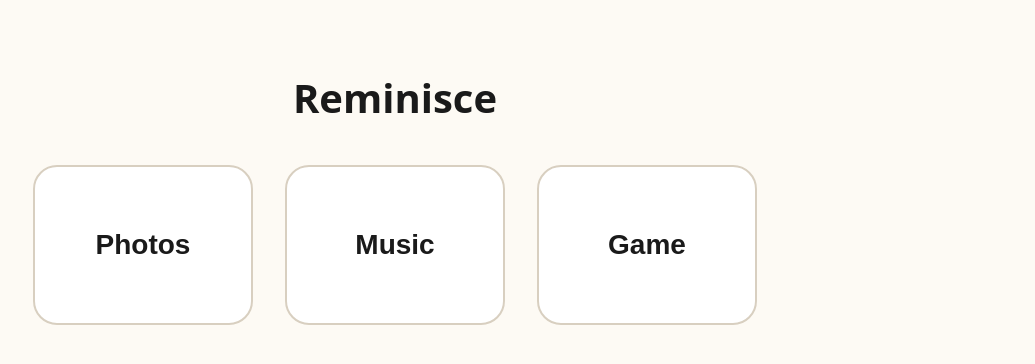
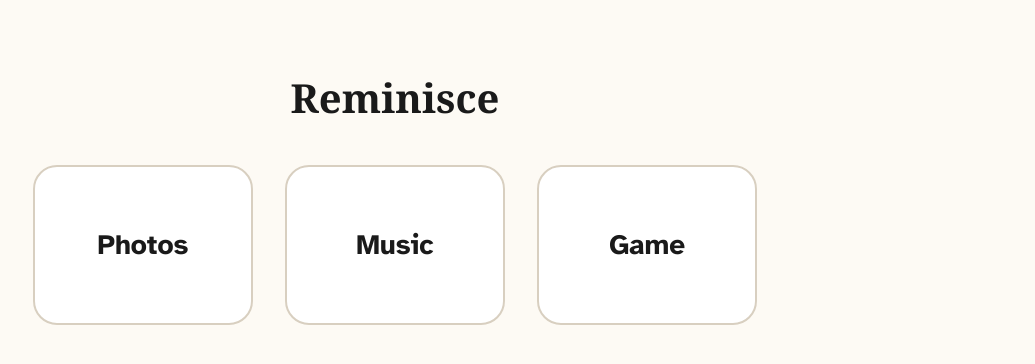
Before and after one commit to luciaSeo02/reminisce, a React (Vite) app: page / in a window 1280 px wide. Shown: the part 216-580 px from the top of the page, without its empty margins (245-1280 px from the left). Built offline with nearby package versions, Linux system fonts and the light colour scheme.

Commit message:
feat: self-host Atkinson Hyperlegible and Fraunces fonts

```diff
--- a/package.json
+++ b/package.json
@@ -10,6 +10,8 @@
     "test": "vitest run"
   },
   "dependencies": {
+    "@fontsource-variable/fraunces": "^5.3.0",
+    "@fontsource/atkinson-hyperlegible": "^5.3.0",
     "fflate": "^0.8.3",
     "react": "^19.2.8",
     "react-dom": "^19.2.8"
--- a/src/index.css
+++ b/src/index.css
@@ -12,6 +12,9 @@
   --color-text: #1a1a1a;
   --color-accent-soft: #fbf3e3;
   --color-muted: #6b6b6b;
+
+  --font-body: 'Atkinson Hyperlegible', system-ui, -apple-system, 'Segoe UI', sans-serif;
+  --font-display: 'Fraunces Variable', Georgia, serif;
 }
 
 /* Every font-size below is in rem, so this is the single point of control
@@ -27,8 +30,23 @@ html {
 body {
   margin: 0;
   min-height: 100vh;
-  font-family: system-ui, -apple-system, 'Segoe UI', sans-serif;
+  font-family: var(--font-body);
   font-size: 1.125rem;
   color: var(--color-text);
   background: var(--color-bg);
 }
+
+h1,
+h2 {
+  font-family: var(--font-display);
+  font-weight: 600;
+  font-variation-settings: 'SOFT' 100;
+}
+
+/* Form controls do not inherit the page font by default. */
+button,
+input,
+select,
+textarea {
+  font-family: inherit;
+}
--- a/src/main.jsx
+++ b/src/main.jsx
@@ -4,6 +4,11 @@ import App from './App.jsx'
 import ManageScreen from './screens/ManageScreen.jsx'
 import { LanguageProvider } from './i18n/LanguageContext.jsx'
 import { DisplaySettingsProvider } from './settings/DisplaySettingsContext.jsx'
+// Self-hosted fonts, bundled by Vite. No request leaves the device for them.
+import '@fontsource/atkinson-hyperlegible/400.css'
+import '@fontsource/atkinson-hyperlegible/700.css'
+// The full build includes the SOFT axis used for the rounder title letters.
+import '@fontsource-variable/fraunces/full.css'
 import './index.css'
 
 const isManageRoute = window.location.pathname === '/manage'
```
Also changed, not shown: 1 other file (tests, documents, lock files or other folders).
